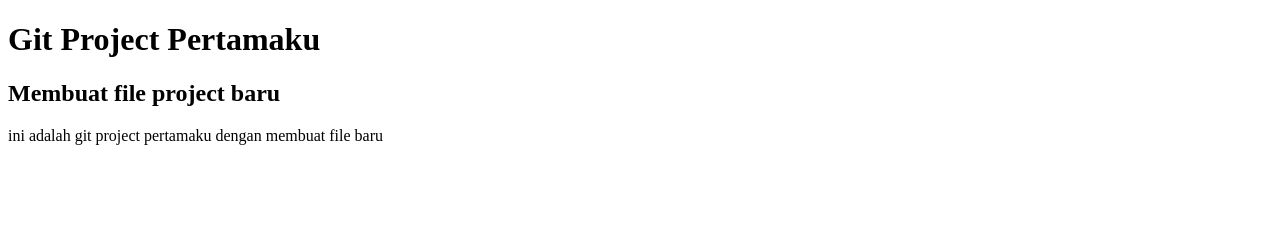
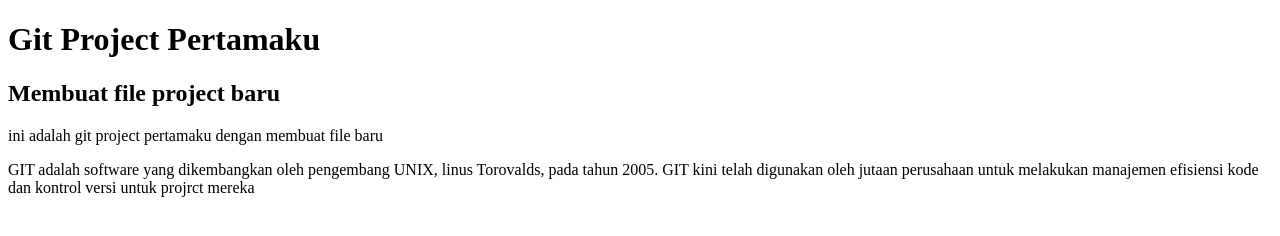
Before and after one commit to Adrian1925/web_git, a plain HTML site: page index.html in a window 1280 px wide. Drawn offline with Linux system fonts and the light colour scheme.

Commit message:
Adding text p

```diff
--- a/index.html
+++ b/index.html
@@ -9,5 +9,8 @@
     <h1>Git Project Pertamaku</h1>
     <h2>Membuat file project baru</h2>
     <p>ini adalah git project pertamaku dengan membuat file baru</p>
+    <p>GIT adalah software yang dikembangkan oleh pengembang UNIX, linus Torovalds, pada tahun 2005.
+        GIT kini telah digunakan oleh jutaan perusahaan untuk melakukan manajemen efisiensi kode dan kontrol versi untuk projrct mereka
+    </p>
 </body>
 </html>
```
